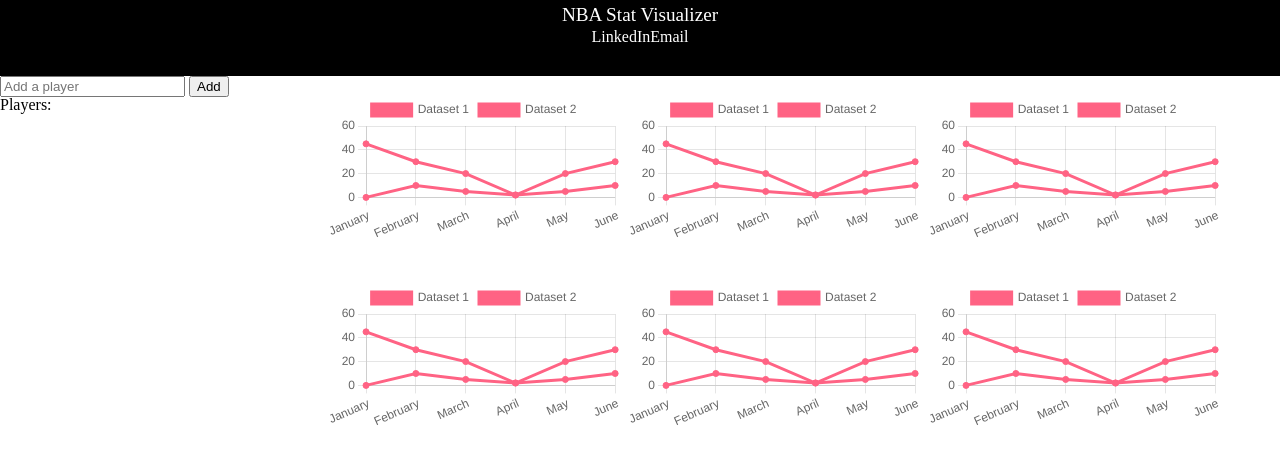
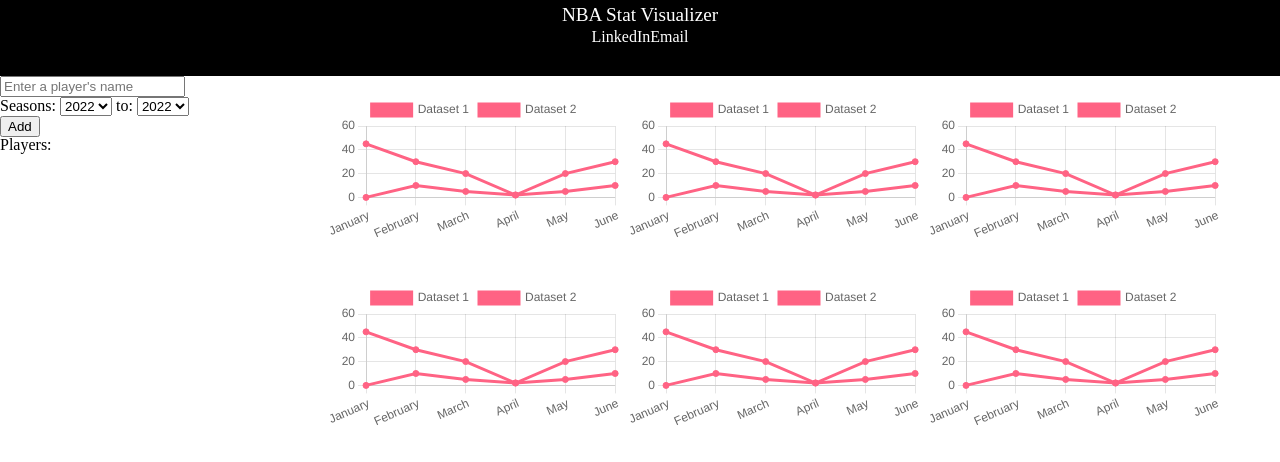
Before and after one commit to deli123/NBA-Stat-Visualizer, a website built with webpack: page index.html in a window 1280 px wide. Built offline with nearby package versions, Linux system fonts and the light colour scheme.

Commit message:
finish add player form

```diff
--- a/index.html
+++ b/index.html
@@ -10,7 +10,7 @@
     <link rel="stylesheet" href="./src/styles/sidebar.css" />
     <link rel="stylesheet" href="./src/styles/graphs.css" />
     <script src="./dist/main.js" defer></script>
-    <script src="./src/scripts/add_player.js" defer></script>
+    <!-- <script type="module" src="./src/scripts/add_player.js" defer></script> -->
     <title>NBA Stat Visualizer</title>
   </head>
   <body>
@@ -28,9 +28,17 @@
         <input
           type="text"
           name="add-player"
-          placeholder="Add a player"
+          placeholder="Enter a player's name"
           required
         />
+        <div class="seasons-select">
+          <label for="season-start">Seasons:</label>
+
+          <select name="season-start" id="season-start"></select>
+          <label for="season-end">to:</label>
+          <select name="season-end" id="season-end"></select>
+        </div>
+
         <input type="submit" value="Add" />
       </form>
 
--- a/package.json
+++ b/package.json
@@ -21,11 +21,14 @@
   "dependencies": {
     "@babel/core": "^7.18.10",
     "@babel/preset-env": "^7.18.10",
+    "axios": "^0.27.2",
     "babel-loader": "^8.2.5",
     "chart.js": "^3.9.1",
+    "cheerio": "^1.0.0-rc.12",
     "core-js": "^3.24.1",
     "css-loader": "^6.7.1",
     "mini-css-extract-plugin": "^2.6.1",
+    "puppeteer": "^16.1.0",
     "regenerator-runtime": "^0.13.9",
     "sass": "^1.54.4",
     "sass-loader": "^13.0.2",
--- a/src/index.js
+++ b/src/index.js
@@ -1,5 +1,5 @@
 import Chart from "chart.js/auto";
-// import Util from "./scripts/utils";
+import { getUserInput } from "./scripts/add_player";
 
 const labels = ["January", "February", "March", "April", "May", "June"];
 
--- a/src/scripts/add_player.js
+++ b/src/scripts/add_player.js
@@ -1,12 +1,42 @@
 const playerContainer = document.querySelector(".player-container");
 const players = document.querySelector(".players");
 const playerForm = document.querySelector(".player-form");
+const userInput = [];
+
+const seasonsDropdown = () => {
+  let currentYear = new Date().getFullYear();
+  let dropdownStart = document.getElementById("season-start");
+  let dropdownEnd = document.getElementById("season-end");
+
+  let startYear = 1979;
+  for (let i = startYear; i <= currentYear; i++) {
+    // when appending the same child to two parents, the child only gets appended to the second parent
+    // thus, have to create two separate childs
+    let opt1 = document.createElement("option");
+    opt1.value = i;
+    opt1.innerHTML = i;
+    let opt2 = document.createElement("option");
+    opt2.value = i;
+    opt2.innerHTML = i;
+
+    if (i === currentYear) {
+      opt1.setAttribute("selected", true);
+      opt2.setAttribute("selected", true);
+    }
+
+    dropdownStart.appendChild(opt1);
+    dropdownEnd.appendChild(opt2);
+  }
+};
 
 const addPlayer = (e) => {
   e.preventDefault();
-  let input = document.querySelector("input[name='add-player']");
-  let value = input.value;
-  _addPlayerHelper(value);
+  let inputName = document.querySelector("input[name='add-player']");
+  let seasonStart = document.getElementById("season-start");
+  let seasonEnd = document.getElementById("season-end");
+  let playerName = inputName.value;
+  userInput.push([playerName, seasonStart, seasonEnd]);
+  _addPlayerHelper(playerName);
   playerForm.reset();
 };
 
@@ -16,4 +46,9 @@ const _addPlayerHelper = (playerName) => {
   players.appendChild(li);
 };
 
+export const getUserInput = () => {
+  return userInput;
+}
+
+seasonsDropdown();
 playerForm.addEventListener("submit", addPlayer);
```
Also changed, not shown: 2 other files.
